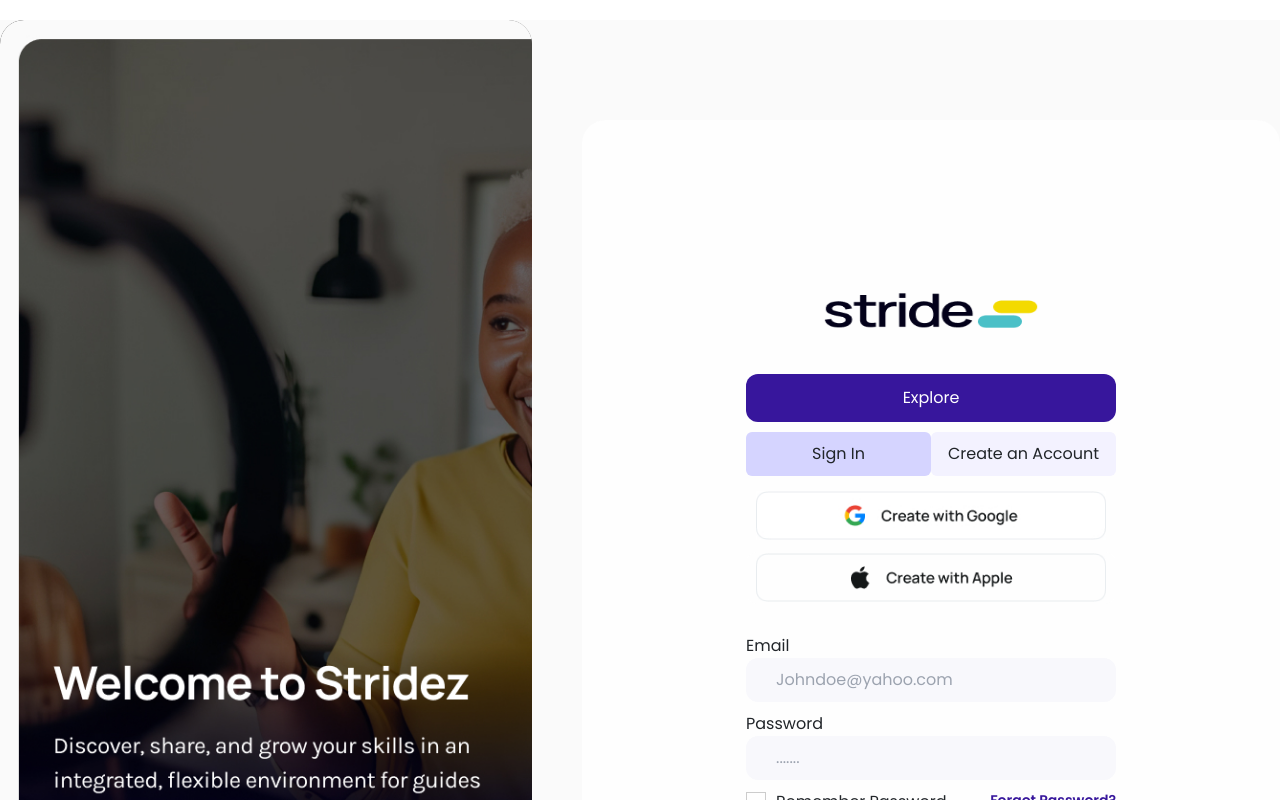
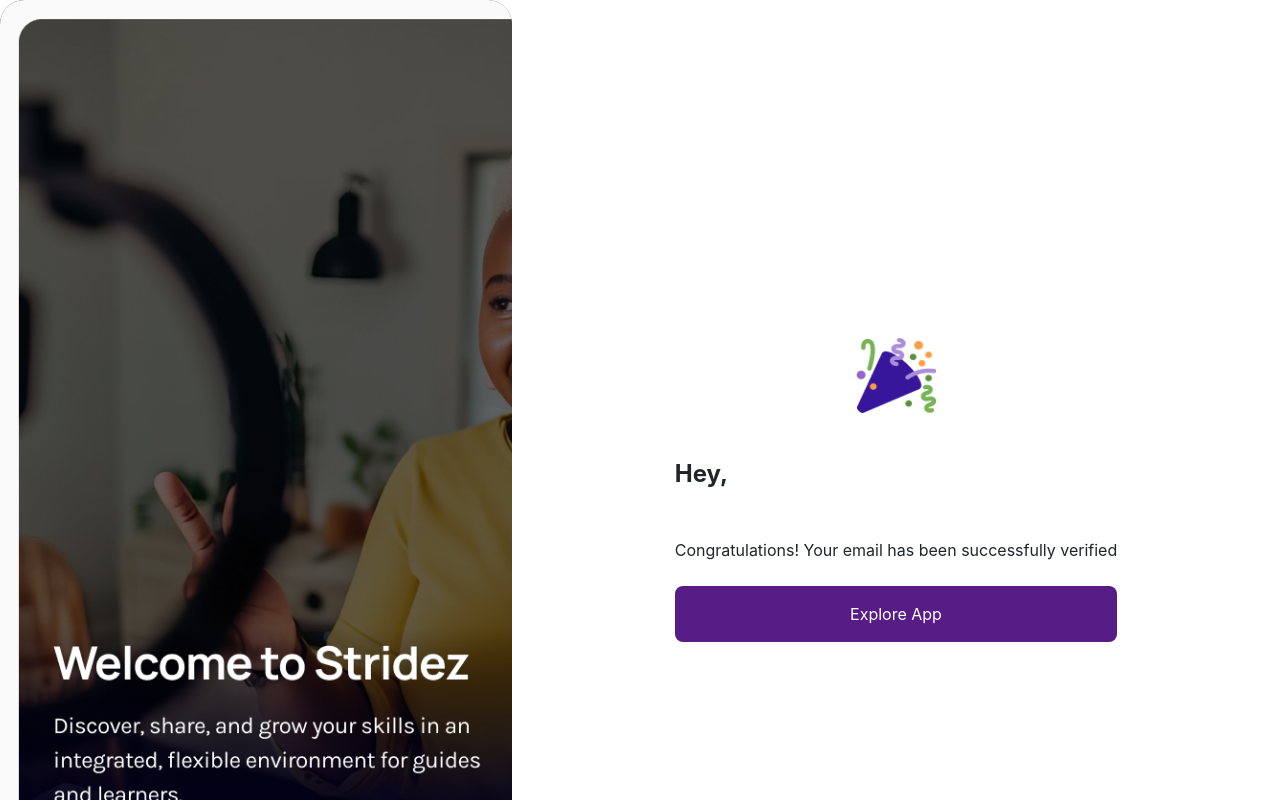
Before and after one commit to teflonRozay/newRepo, a React (Create React App) app: page /Welcome in a window 1280 px wide. Before the commit this address led to /. Shown: the top 800 px of the page. Built offline with nearby package versions, Linux system fonts and the light colour scheme.

Commit message:
added new functionalities

```diff
--- a/src/App.js
+++ b/src/App.js
@@ -2,7 +2,7 @@
 import Details from "./Components/Details";
 
 import  './styles/App.css';
-
+import  './index.css';
 
 function App() {
   return (
--- a/src/Components/Success.js
+++ b/src/Components/Success.js
@@ -37,9 +37,12 @@
           triggerEvent: "account-creation",
         }),
       });
-      //  console.log(await response.json())
+      const data = await response.json();
+      console.log(data)
+
       if (response.ok) {
-        navigate("/EmailVerify");
+        navigate(`/Welcome?email=${email}`);
+        localStorage.setItem('accessToken', data.data.token)
       } else {
         console.log(await response);
         setVerificationError("Incorrect verification code. Please try again.");
@@ -52,8 +55,6 @@
 
   const handleResendOtp = async (e) => {
     e.preventDefault();
-
-    console.log("working here..............");
     try {
       const response = await fetch(`${baseUrl}/auth/send-otp`, {
         method: "POST",
@@ -67,7 +68,6 @@
       });
 
       if (response.ok) {
-        // const data = await response.json();
         setSuccessMessage("Otp sent successfully");
         setVerificationError("");
       } else {
--- a/src/Components/Welcome.js
+++ b/src/Components/Welcome.js
@@ -1,18 +1,60 @@
 import React, { useEffect } from "react";
 import isAuthenticated from "../Services/Auth";
 import { useNavigate } from "react-router-dom";
+import SplashScreen from "./SplashScreen.js";
+import Button from "./Button.js";
+import { useLocation } from "react-router-dom";
+const Congrats = `${process.env.PUBLIC_URL}/Congrats.png`;
 
 const Welcome = () => {
   const navigate = useNavigate();
 
+  const location = useLocation();
+  const queryParams = new URLSearchParams(location.search);
+  const email = queryParams.get("email");
+
+  const handleExplore = () => {
+    console.log("working here...........");
+    navigate("/Main");
+  };
+
   useEffect(() => {
     const authenticated = isAuthenticated.isAuthenticated();
-    if (!authenticated) {
-      navigate("/");
-    }
+    // if (!authenticated) {
+    //   navigate("/");
+    // }
   });
 
-  return <div>Email Verified</div>;
+  return (
+    <div>
+      <div className="flex">
+        <div className="flex w-[40%]">
+          <SplashScreen />
+        </div>
+
+        <div className="flex-1 flex flex-col my-20 px-10  justify-center items-center gap-y-4">
+          <div className="h-20 w-20">
+            <img src={Congrats} alt="congrats" />
+          </div>
+
+          <div className="gap-y-4">
+            <p className="font-bold text-2xl py-4">Hey, {email} </p>
+            <p className="py-4">
+              Congratulations! Your email has been successfully verified
+            </p>
+
+            <div onClick={() => handleExplore()}>
+              <Button
+                type="submit"
+                className="bg-purple-900 px-2"
+                text="Explore App"
+              ></Button>
+            </div>
+          </div>
+        </div>
+      </div>
+    </div>
+  );
 };
 
 export default Welcome;
--- a/src/styles/App.css
+++ b/src/styles/App.css
@@ -13,10 +13,6 @@
   -moz-appearance: textfield;
 }
 
-.input-box {
-    /* border: 1px solid ;  */
-  }
-
 /* src/index.css or src/App.css */
 @import url('https://fonts.googleapis.com/css2?family=Poppins:wght@400;500;600;700&display=swap');
 
--- a/src/styles/AuthForm.css
+++ b/src/styles/AuthForm.css
@@ -16,8 +16,8 @@
   .header-image {
     padding: 8px;
     gap: 8px;
-    width: 370px;
-    height: 63px;
+    width: 365px;
+    height: 70px;
     margin-bottom: 20px;
   }
 
```
Also changed, not shown: public/Congrats.png (added).
